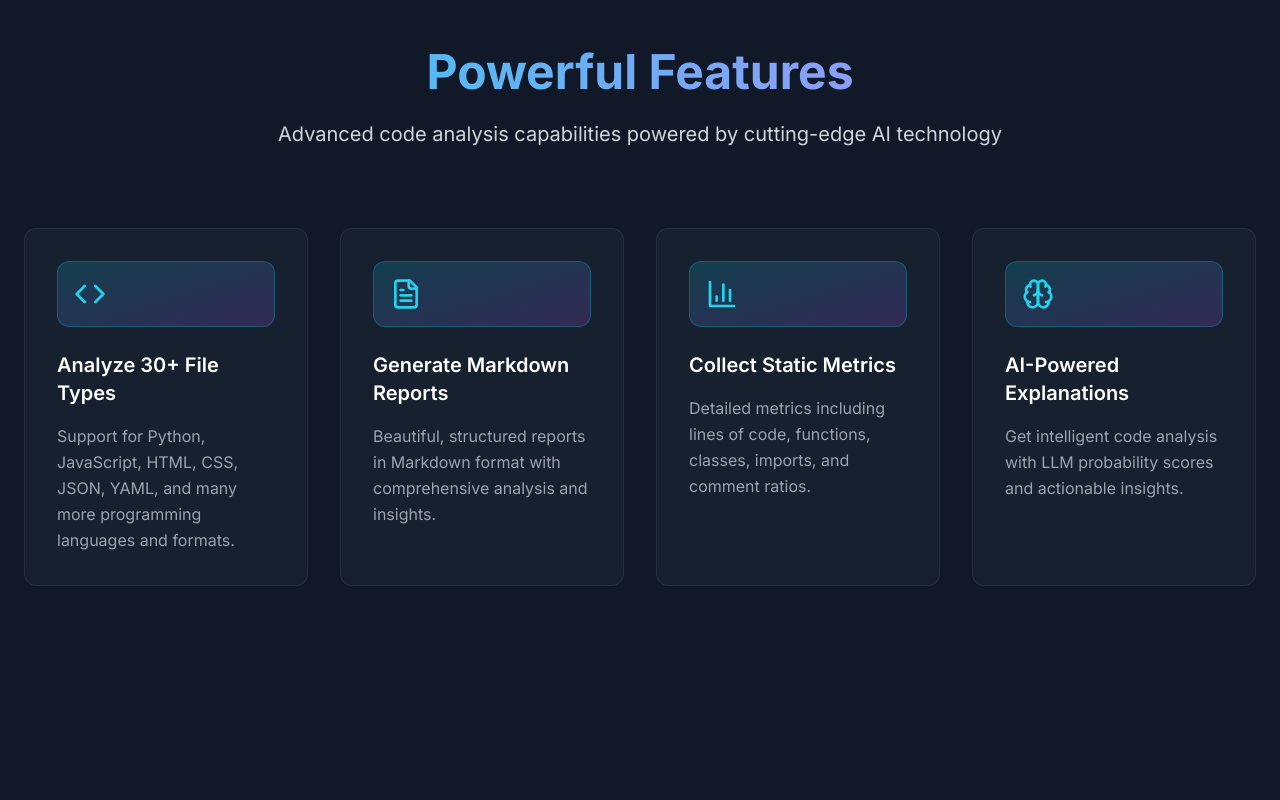
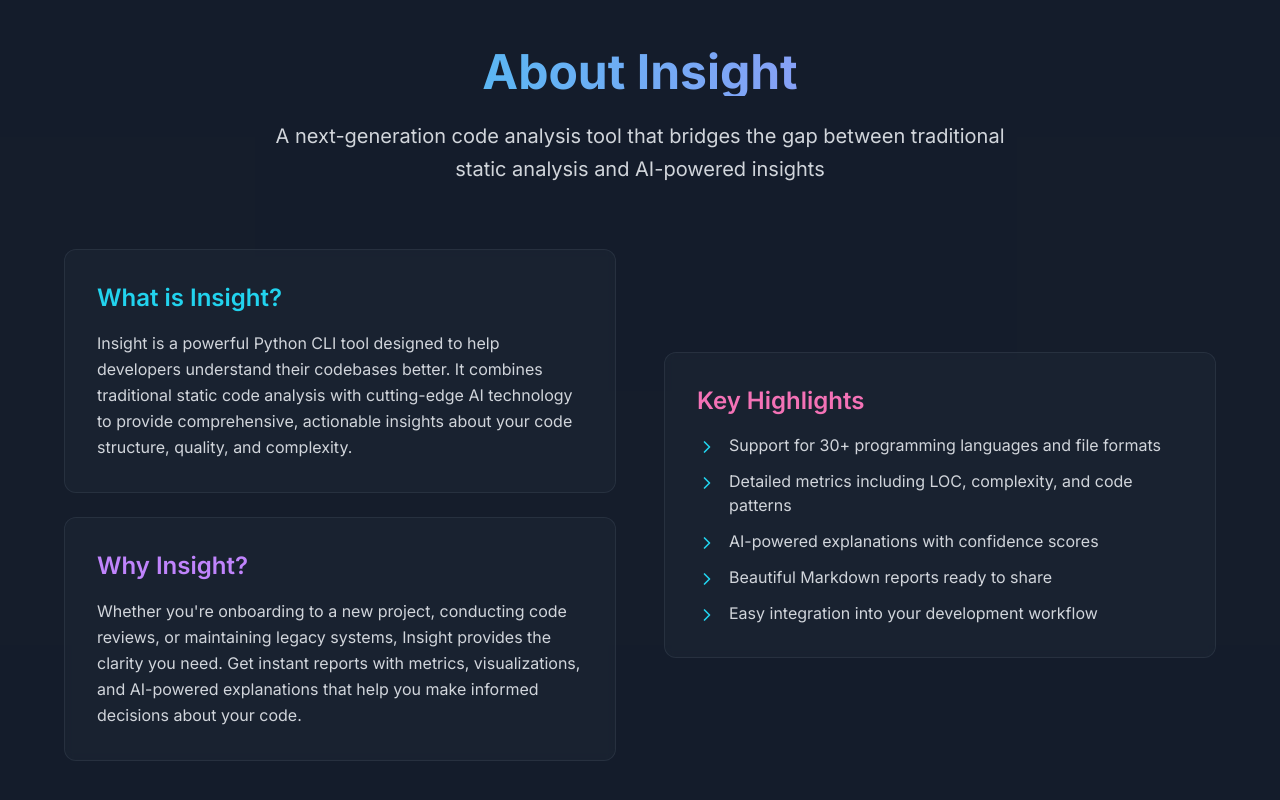
Before and after one commit to anushka157/xplnhub-insight-py, a React (Vite) app: page / in a window 1280 px wide. Shown: the part 880-1680 px from the top of the page. Built offline with nearby package versions, Linux system fonts and the light colour scheme.

Commit message:
added a about section in the main page for better ux

```diff
--- a/src/App.tsx
+++ b/src/App.tsx
@@ -82,6 +82,7 @@ function App() {
               </a>
             </div>
             <nav className="hidden md:flex space-x-8">
+              <a href="#about" className="text-gray-300 hover:text-cyan-400 transition-colors">About</a>
               <a href="#features" className="text-gray-300 hover:text-cyan-400 transition-colors">Features</a>
               <a href="#installation" className="text-gray-300 hover:text-cyan-400 transition-colors">Installation</a>
               <a href="#roadmap" className="text-gray-300 hover:text-cyan-400 transition-colors">Roadmap</a>
@@ -127,6 +128,67 @@ function App() {
     <Star className="w-4 h-4" />
   </button>
 </a>
+              </div>
+            </div>
+          </div>
+        </section>
+
+        {/* About Section */}
+        <section id="about" className="py-32 px-6 bg-gray-800/30">
+          <div className="max-w-6xl mx-auto">
+            <div className="text-center mb-16">
+              <h2 className="text-4xl md:text-5xl font-bold mb-6 bg-gradient-to-r from-cyan-400 to-purple-400 bg-clip-text text-transparent">
+                About Insight
+              </h2>
+              <p className="text-xl text-gray-300 max-w-3xl mx-auto leading-relaxed">
+                A next-generation code analysis tool that bridges the gap between traditional static analysis and AI-powered insights
+              </p>
+            </div>
+            <div className="grid grid-cols-1 md:grid-cols-2 gap-12 items-center">
+              <div className="space-y-6">
+                <div className="feature-card">
+                  <h3 className="text-2xl font-semibold mb-4 text-cyan-400">What is Insight?</h3>
+                  <p className="text-gray-300 leading-relaxed">
+                    Insight is a powerful Python CLI tool designed to help developers understand their codebases better.
+                    It combines traditional static code analysis with cutting-edge AI technology to provide comprehensive,
+                    actionable insights about your code structure, quality, and complexity.
+                  </p>
+                </div>
+                <div className="feature-card">
+                  <h3 className="text-2xl font-semibold mb-4 text-purple-400">Why Insight?</h3>
+                  <p className="text-gray-300 leading-relaxed">
+                    Whether you're onboarding to a new project, conducting code reviews, or maintaining legacy systems,
+                    Insight provides the clarity you need. Get instant reports with metrics, visualizations, and AI-powered
+                    explanations that help you make informed decisions about your code.
+                  </p>
+                </div>
+              </div>
+              <div className="space-y-6">
+                <div className="feature-card">
+                  <h3 className="text-2xl font-semibold mb-4 text-pink-400">Key Highlights</h3>
+                  <ul className="space-y-3 text-gray-300">
+                    <li className="flex items-start space-x-3">
+                      <ChevronRight className="w-5 h-5 text-cyan-400 mt-1 flex-shrink-0" />
+                      <span>Support for 30+ programming languages and file formats</span>
+                    </li>
+                    <li className="flex items-start space-x-3">
+                      <ChevronRight className="w-5 h-5 text-cyan-400 mt-1 flex-shrink-0" />
+                      <span>Detailed metrics including LOC, complexity, and code patterns</span>
+                    </li>
+                    <li className="flex items-start space-x-3">
+                      <ChevronRight className="w-5 h-5 text-cyan-400 mt-1 flex-shrink-0" />
+                      <span>AI-powered explanations with confidence scores</span>
+                    </li>
+                    <li className="flex items-start space-x-3">
+                      <ChevronRight className="w-5 h-5 text-cyan-400 mt-1 flex-shrink-0" />
+                      <span>Beautiful Markdown reports ready to share</span>
+                    </li>
+                    <li className="flex items-start space-x-3">
+                      <ChevronRight className="w-5 h-5 text-cyan-400 mt-1 flex-shrink-0" />
+                      <span>Easy integration into your development workflow</span>
+                    </li>
+                  </ul>
+                </div>
               </div>
             </div>
           </div>
```
Lines whose indentation alone changed are shown as unchanged.
